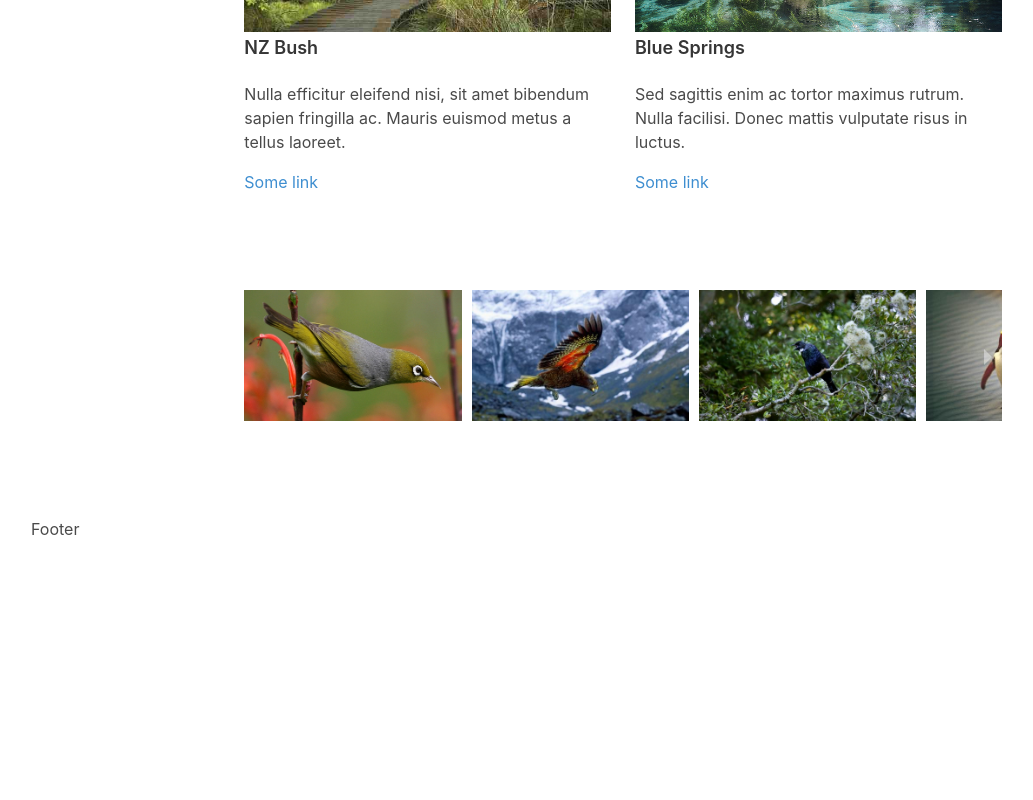
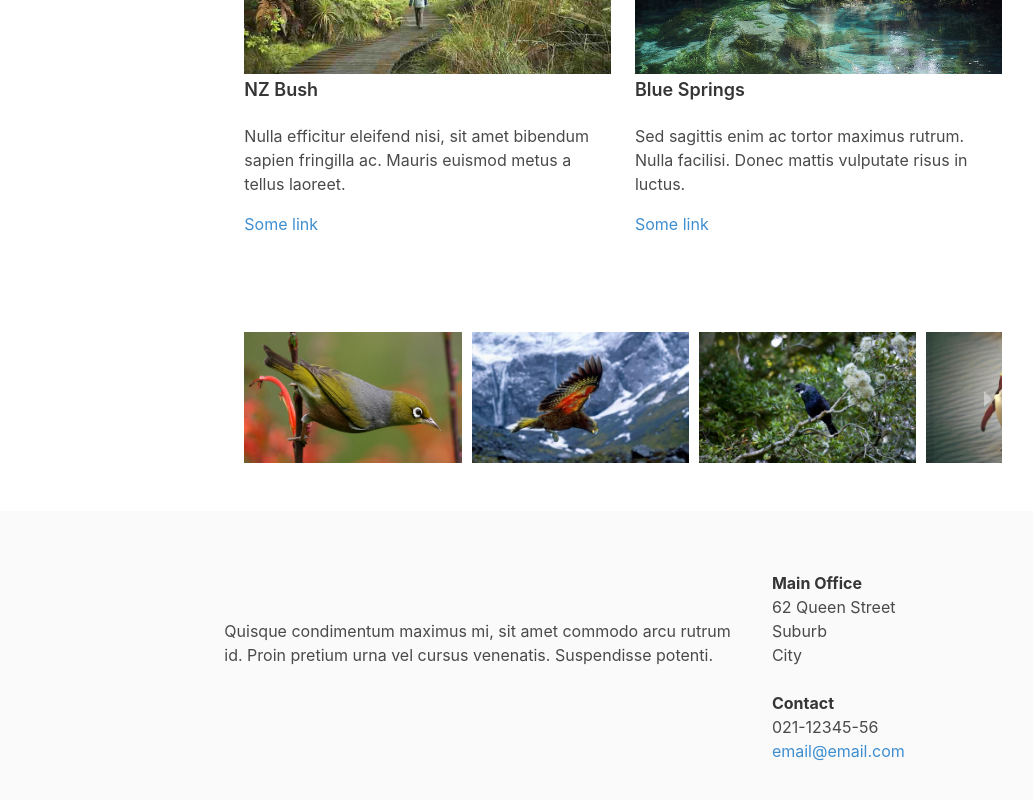
Before and after one commit to ushamacdonald/frontend-test, a React app: page / in a window 1280 px wide. Shown: the part 718-1518 px from the top of the page, without its empty margins (17-1050 px from the left). Before the commit the page ends 1307 px from the top, so only its background shows below. Built offline with nearby package versions, Linux system fonts and the light colour scheme; some icons are missing.

Commit message:
Footer completed and tests for Footer and App passing

```diff
--- a/components/App.jsx
+++ b/components/App.jsx
@@ -12,6 +12,9 @@ const App = () => (
   <div>
     <Header />
     <Form />
+    <div className="column is-4 is-offset-4">
+      <hr className="navbar-divider" />
+    </div>
     <Content />
     <Scroller />
     <Footer />
--- a/components/Footer.jsx
+++ b/components/Footer.jsx
@@ -1,9 +1,41 @@
 import React from 'react'
 
-const Footer = () => (
-  <div className="section">
-    Footer
+const Footer = () => (<div className="footer">
+  <div className="container column is-8 is-offset-2">
+    <div className="columns">
+
+      <div className="column is-two-thirds">
+        <span className="icon has-text-info is-large">
+          <i className="jam jam-facebook-circle" />
+        </span>
+        <span className="icon has-text-info is-large">
+          <i className="jam jam-instagram-circle" />
+        </span>
+        <span className="icon has-text-info is-large">
+          <i className="jam jam-twitter-circle" />
+        </span>
+        <p>Quisque condimentum maximus mi, sit amet commodo arcu rutrum id. Proin pretium urna vel cursus venenatis. Suspendisse potenti.</p>
+      </div>
+
+      <div className="column is-one-third">
+        <p>
+          <strong>Main Office</strong>
+        </p>
+        <p>62 Queen Street</p>
+        <p>Suburb</p>
+        <p>City</p>
+        <br/>
+        <p>
+          <strong>Contact</strong>
+        </p>
+        <p>021-12345-56</p>
+        <p>
+          <a className="has-text-info">email@email.com</a>
+        </p>
+      </div>
+
+    </div>
   </div>
-)
+</div>)
 
 export default Footer
```
Also changed, not shown: 2 other files (tests, documents, lock files or other folders).
